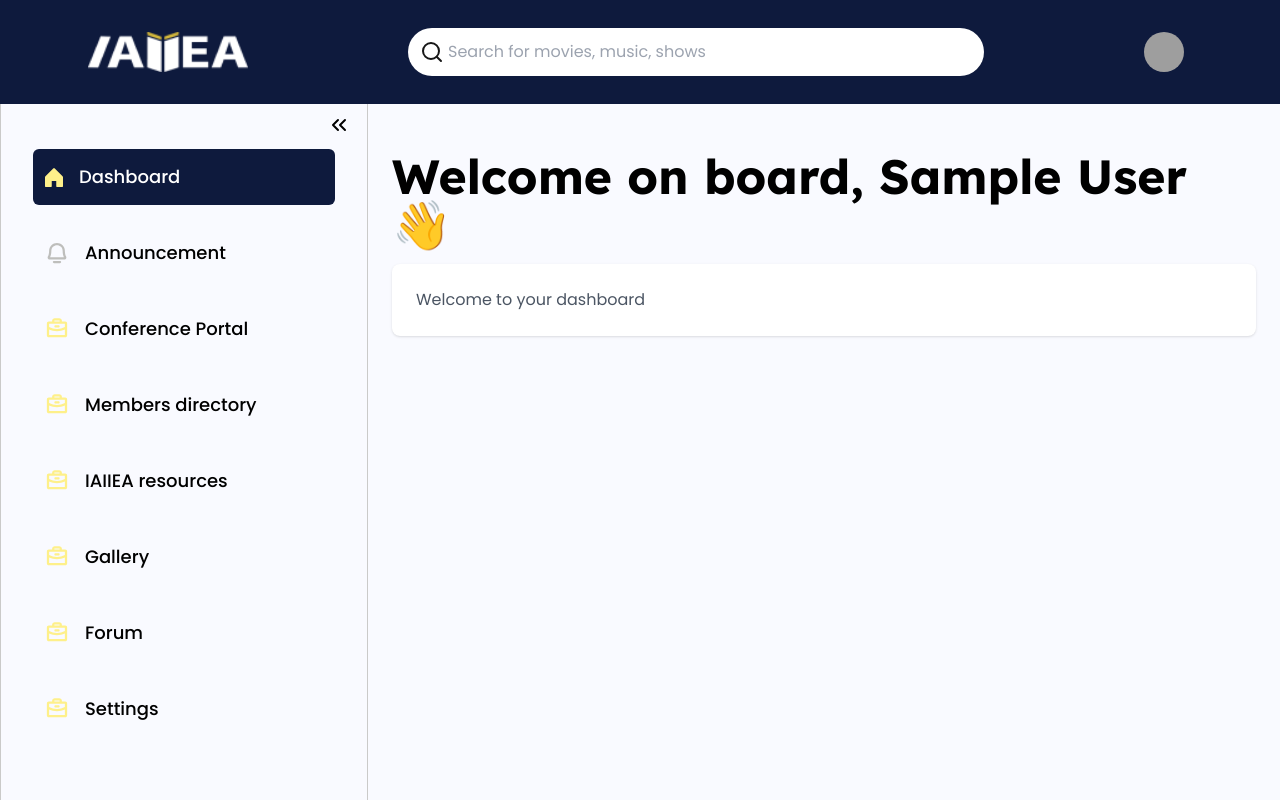
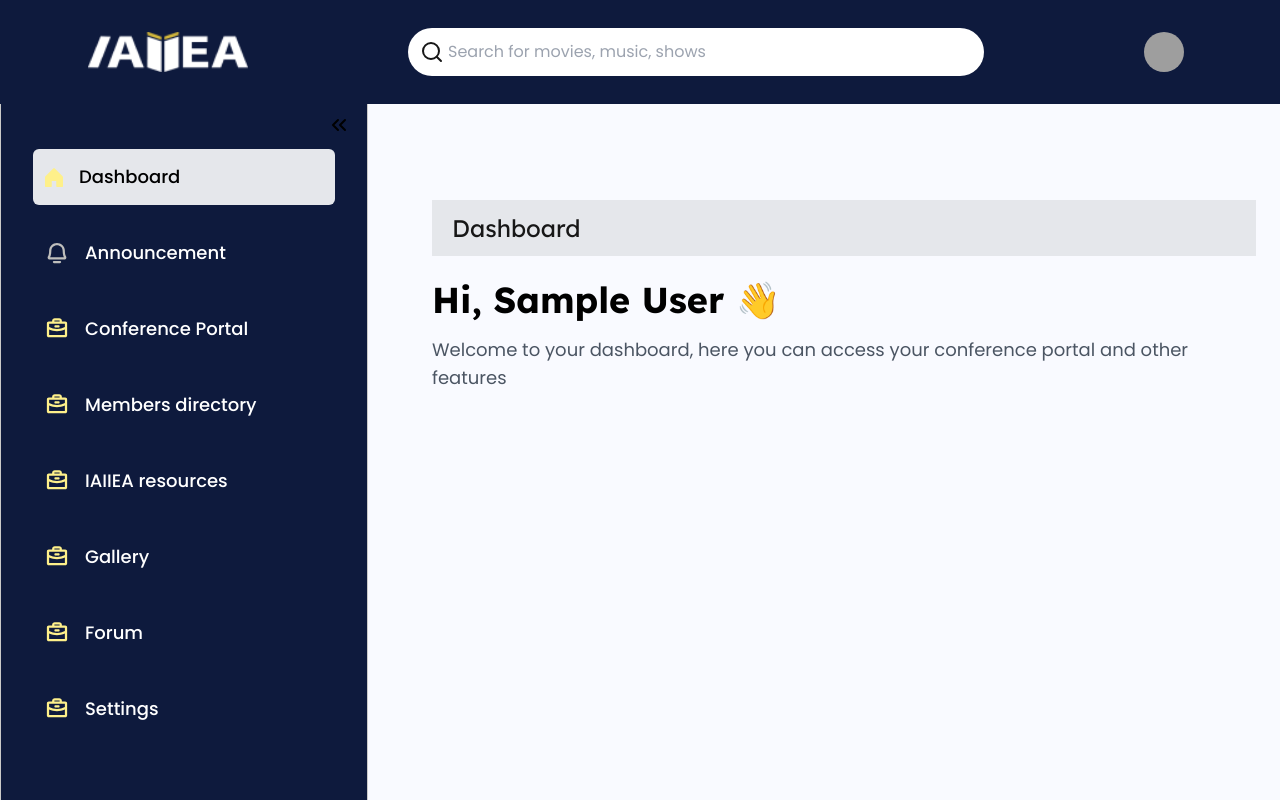
Before and after one commit to Apex10A/IAIIEA, a Next.js app: page /members-dashboard in a window 1280 px wide. Built offline with nearby package versions, Linux system fonts and the light colour scheme; sample sign-in values are in the browser's storage; grey boxes are pictures that could not be loaded.

Commit message:
fix/design

```diff
--- a/src/app/(members-dashboard)/members-dashboard/DashboardContent.tsx
+++ b/src/app/(members-dashboard)/members-dashboard/DashboardContent.tsx
@@ -8,12 +8,15 @@ interface DashboardContentProps {
 export const DashboardContent: React.FC<DashboardContentProps> = ({ user }) => {
   return (
     <div className="p-6 bg-[#F9FAFF]">
-      <h1 className=" text-3xl md:text-5xl font-bold text-black">
-        Welcome on board, {user.name} 👋
+      <div className='bg-gray-200 px-5 py-3 mb-6'>
+        <h1 className='text-2xl'>Dashboard</h1>
+      </div>
+      <h1 className=" text-3xl md:text-4xl font-bold text-black">
+        Hi, {user.name} 👋
       </h1>
-      <div className="bg-white rounded-lg shadow p-6 mt-4">
-        <p className="text-gray-600">
-          Welcome to your dashboard
+      <div className="mt-4">
+        <p className="text-gray-600 text-lg">
+          Welcome to your dashboard, here you can access your conference portal and other features
         </p>
         {user.registration && (
           <p className="text-sm text-gray-500 mt-">
--- a/src/app/(members-dashboard)/members-dashboard/conference/Download.tsx
+++ b/src/app/(members-dashboard)/members-dashboard/conference/Download.tsx
@@ -87,7 +87,11 @@ const DocumentGrid = () => {
   };
 
   return (
-    <div className="grid md:grid-cols-3 grid-cols-1 gap-5 py-10">
+    <div className='pt-5'>
+      <div>
+        <h1 className="text-2xl md:text-3xl font-semibold">Conference Documents</h1>
+      </div>
+    <div className="grid md:grid-cols-3 grid-cols-1 gap-5 pb-10 pt-5">
       {documents.map((doc, index) => (
         <div key={index} className="flex items-center">
           {/* <div className="bg-[#E9EBF3] rounded-l-3xl px-3 py-3">
@@ -109,14 +113,14 @@ const DocumentGrid = () => {
             </div>
 
             <div className="flex items-center gap-2">
-              <p className='text-[16px] md:text-[18px] text-black'>{doc.pages}</p>
+              <p className='opacity-[0.6] text-[14px] text-black'>{doc.pages}</p>
               <span className="w-1 h-1 bg-gray-400 rounded-full"></span>
-              <p className='text-[16px] md:text-[18px] text-black'>{doc.size}</p>
+              <p className='opacity-[0.6] text-[14px] text-black'>{doc.size}</p>
               <span className="w-1 h-1 bg-gray-400 rounded-full"></span>
-              <p className='text-[16px] md:text-[18px] text-black'>{doc.date}</p>
+              <p className='text-[14px] opacity-[0.6] text-black'>{doc.date}</p>
               <button
                 onClick={() => handleDownload(doc.downloadUrl, doc.title)}
-                className="ml-auto mr-4 p-2 text-[16px] md:text-[18px] text-black hover:bg-gray-200 rounded-full transition-colors"
+                className="ml-auto mr-4 p-2 text-[16px] md:text-[18px] text-black bg-gray-100 hover:bg-gray-200 rounded-full transition-colors"
                 aria-label={`Download ${doc.title}`}
               >
                 <Download size={20} />
@@ -126,6 +130,7 @@ const DocumentGrid = () => {
         </div>
       ))}
     </div>
+    </div>
   );
 };
 
--- a/src/app/(members-dashboard)/members-dashboard/conference/page.tsx
+++ b/src/app/(members-dashboard)/members-dashboard/conference/page.tsx
@@ -61,7 +61,10 @@ const Page: React.FC = () => {
 
   const renderResources = () => (
     <div className="space-y-6 py-10">
-      <Breadcrumb paths={['Home', 'Conference Portal', 'Conference Resources']} />
+     <div className='bg-gray-200 px-5 py-3 mb-6'>
+        <h1 className='text-2xl'>Conference Portal {'>'} Conference Resources</h1>
+      </div>
+      {/* <Breadcrumb paths={['Home', 'Conference Portal', 'Conference Resources']} /> */}
       <div className="mt-10">
         <VideoConference/>
         <Document />
@@ -71,6 +74,9 @@ const Page: React.FC = () => {
 
   const renderConferencePortal = () => (
     <div className="space-y-8 bg-[#F9FAFF]">
+           <div className='bg-gray-200 px-5 py-3 mb-6 mt-10'>
+        <h1 className='text-2xl'>Conference Portal</h1>
+      </div>
       {/* Conference Information */}
       <div className="flex flex-col md:flex-row md:items-center justify-between my-6 md:my-10 space-y-4 md:space-y-0">
         <h1 className="text-2xl md:text-3xl text-[#0B142F] font-medium">2024 CONFERENCE</h1>
@@ -111,9 +117,9 @@ const Page: React.FC = () => {
 
       {/* Resources Section */}
       <div className="space-y-6">
-        <h2 className="text-2xl md:text-4xl text-[#0B142F] font-bold opacity-80">
+        <h1 className="text-2xl md:text-4xl text-[#0B142F] font-semibold leading-tight">
           Resources
-        </h2>
+        </h1>
         <div className="flex flex-col text-[#0B142F] md:flex-row md:items-center justify-between gap-4">
           <p className="text-lg md:text-xl text-[#0B142F]">
             View
@@ -134,9 +140,9 @@ const Page: React.FC = () => {
 
       {/* Schedule Section */}
       <div className="space-y-4">
-        <h2 className="text-2xl md:text-4xl text-[#0B142F] font-bold opacity-80">
+        <h1 className="text-2xl md:text-4xl text-[#0B142F] font-semibold leading-tight">
           Daily conference schedule
-        </h2>
+        </h1>
         <p className="text-base md:text-lg text-[#0B142F] opacity-80">
           Day 1: Monday 4th November 2024
         </p>
@@ -148,9 +154,9 @@ const Page: React.FC = () => {
       {/* Meal Ticketing */}
       <div className="space-y-6">
         <div className="space-y-2">
-          <h2 className="text-2xl md:text-4xl text-[#0B142F] font-bold opacity-80">
+          <h1 className="text-2xl md:text-4xl text-[#0B142F] font-semibold leading-tight">
             Meal ticketing
-          </h2>
+          </h1>
           <p className="text-base md:text-lg text-[#0B142F]">
             This is the list of food currently available for the day. Select any food of your choice
           </p>
@@ -209,10 +215,6 @@ const Page: React.FC = () => {
 
   return (
     <div className="container mx-auto px-4 md:px-6">
-      {/* <div className="py-6 md:py-10">
-        <Breadcrumb paths={['Home', 'Conference Portal']} />
-      </div> */}
-
       <ButtonProp
         options={['Conference Portal', 'Conference Directory']}
         selectedSection={selectedSection}
--- a/src/app/(members-dashboard)/members-dashboard/conference/videoConference.tsx
+++ b/src/app/(members-dashboard)/members-dashboard/conference/videoConference.tsx
@@ -95,12 +95,12 @@ const CustomMediaPlayer = () => {
           </div>
 
           <div className="bg-white border rounded-b-xl px-7 pt-4 pb-8">
-            <h2 className="text-gray-900 text-xl md:text-2xl font-medium">
+            <h1 className="text-gray-900 text-xl md:text-2xl ">
               Strategic Thinking for Effective Spiritual and Secular Leadership.
-              <span className="block text-lg text-gray-700 mt-1">
+              <span className="block text-lg text-gray-700 mt-3">
                 <p className='text-[16px] md:text-[18px]'>Talk Presented by Dr Mike Egbayelo, PhD, FCIS, FICBC, FIMC</p>
               </span>
-            </h2>
+            </h1>
             {/* <button className="font-semibold text-blue-600 hover:text-blue-700 underline pt-3">
               Listen to audio version
             </button> */}
--- a/src/app/(members-dashboard)/members-dashboard/notification/button.tsx
+++ b/src/app/(members-dashboard)/members-dashboard/notification/button.tsx
@@ -9,7 +9,7 @@ interface ButtonPropProps {
 }
 
 const ButtonProp: React.FC<ButtonPropProps> = ({ options, selectedSection, setSelectedSection }) => (
-  <div>
+  <div className='flex'>
     {options.map((option) => (
       <button
         key={option}
--- a/src/app/(members-dashboard)/members-dashboard/page.tsx
+++ b/src/app/(members-dashboard)/members-dashboard/page.tsx
@@ -123,7 +123,7 @@ const DashboardLayout: React.FC = () => {
           />
         )}
 
-        <div className="flex-grow pt-32 overflow-y-auto  bg-[#F9FAFF]">
+        <div className="flex-grow pt-44 pl-10 overflow-y-auto  bg-[#F9FAFF]">
           <div className="max-w-7xl mx-auto">{renderComponent()}</div>
         </div>
       </div>
--- a/src/components/layout/sidebar/page.tsx
+++ b/src/components/layout/sidebar/page.tsx
@@ -112,8 +112,8 @@ const Sidebar = ({
       text-[15px] md:text-[18px] font-[500] flex items-center justify-between
       py-2 px-2 md:px-3 rounded-md cursor-pointer md:mx-3 text-black
       ${isActive
-        ? 'bg-[#0E1A3D] text-[#EBEFFD] text-white'
-        : 'text-blue hover:bg-[#0E1A3D] hover:text-[#cfc8c8]'}
+        ? 'bg-gray-200 text-[#0E1A3D] '
+        : 'text-white hover:bg-[#0E1A3D] hover:text-[#cfc8c8]'}
       ${sidebarMode === 'mobile' ? 'text-[16px]' : ''}
     `;
   };
@@ -165,11 +165,11 @@ const Sidebar = ({
         className={`
           ${getSidebarWidth()}
           ${sidebarMode === 'mobile' ? getMobileSidebarClasses() : ''}
-          border border-[#CACAC9] bg-[#F9FAFF]
+          border border-[#CACAC9] bg-[#0e1a3d]
           h-screen top-24 p-5 pt-8
           relative duration-300
           flex items-center justify-center
-          overflow-y-auto
+          overflow-y-auto md:overflow-hidden
           ${sidebarMode !== 'mobile' ? 'max-md:hidden' : ''}
         `}
       >
--- a/src/modules/ui/table.tsx
+++ b/src/modules/ui/table.tsx
@@ -20,7 +20,7 @@ const TableHeader = React.forwardRef<
   HTMLTableSectionElement,
   React.HTMLAttributes<HTMLTableSectionElement>
 >(({ className, ...props }, ref) => (
-  <thead ref={ref} className={cn('[&_tr]:border-b text-black', className)} {...props} />
+  <thead ref={ref} className={cn('[&_tr]:border-b text-black text-[16px] md:text-[18px]', className)} {...props} />
 ))
 TableHeader.displayName = 'TableHeader'
 
@@ -30,7 +30,7 @@ const TableBody = React.forwardRef<
 >(({ className, ...props }, ref) => (
   <tbody
     ref={ref}
-    className={cn('[&_tr:last-child]:border-0 text-black', className)}
+    className={cn('[&_tr:last-child]:border-0 text-black text-[16px]', className)}
     {...props}
   />
 ))
```
